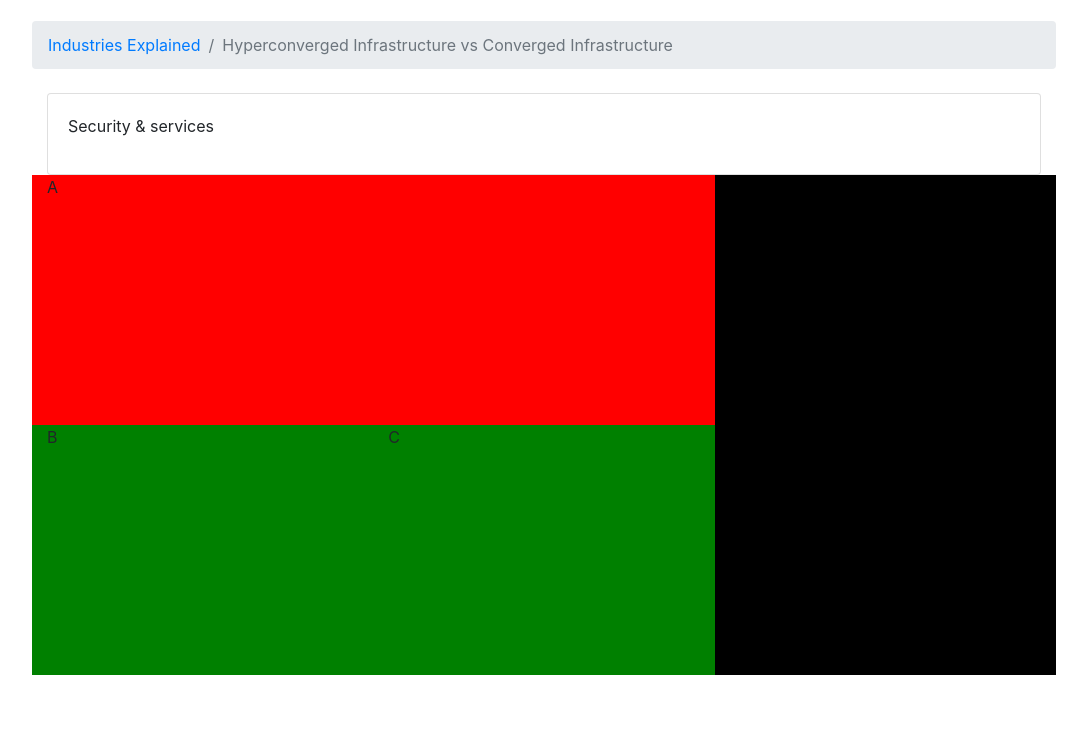
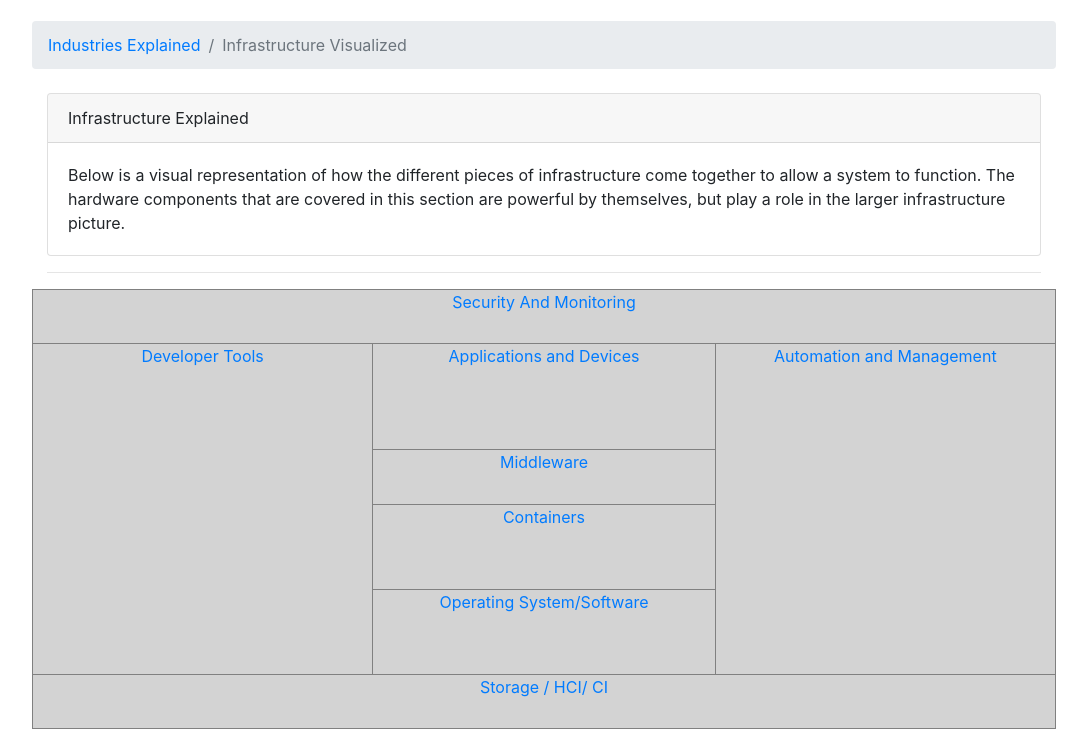
Before and after one commit to vamiller12/prepfortech_prod, a Django app: page /eli5/eli5-it-visualized in a window 1280 px wide. Shown: the part 56-800 px from the top of the page, without its empty margins (178-1265 px from the left). Run offline with Django 3.2, Linux system fonts and the light colour scheme; the visitor is signed in with stand-in values (Sample User, id 1); some libraries are stand-ins or nearby versions.

Commit message:
added infrastructure visualization

```diff
--- a/company/templates/eli5-it-overview-picture.html
+++ b/company/templates/eli5-it-overview-picture.html
@@ -1,11 +1,14 @@
 {% extends 'base.html' %}
 {% load static %}
 {% block 'content' %}
-
+<head>
+   <meta name="viewport" content="width=device-width, initial-scale=1">
+   <link rel="stylesheet" href="https://maxcdn.bootstrapcdn.com/bootstrap/4.5.0/css/bootstrap.min.css">
+</head>
 <div class="container1">
     <ol class="breadcrumb my-4">
       <li class="breadcrumb-item"><a href="{% url 'explained' %}">Industries Explained</a></li>
-      <li class="breadcrumb-item active">Hyperconverged Infrastructure vs Converged Infrastructure</li>
+      <li class="breadcrumb-item active">Infrastructure Visualized</li>
     </ol>
 <link rel="stylesheet" href="https://maxcdn.bootstrapcdn.com/bootstrap/4.5.0/css/bootstrap.min.css">
 <style >
@@ -17,39 +20,108 @@ width: 80%;
 height: 100%;}
 
 
+
+.row > div {
+  flex: 1;
+  height: 55px;
+  background: lightgrey;
+  border: 1px solid grey;
+}
+
+#full-col{
+    height: 85px;
+    border-bottom: 0;
+    border-top: 0;
+}
+#inner-col{
+    height: 85px;
+    border-left: 0;
+    border-right: 0;
+    border-bottom: 0;
+}
+#first-inner-col{
+    height: 105px;
+    border-bottom: 0;
+    border-top: 0;
+    border-left: 0;
+    border-right: 0;
+}
+#first-col{
+    height: 105px;
+    border-top: 0;
+    border-bottom: 0;
+}
+#midd-inner-col{
+    height: 55px;
+    border-left: 0;
+    border-right: 0;
+    border-bottom: 0;
+}
+#mid-col{
+    height: 55px;
+    border-bottom: 0;
+    border-top: 0;
+
+}
 </style>
-
-<div class ="container">
-    <div class ="row">
-        <div class="col-sm-12">
-        <div class="card">
-            <div class="card-body">
-                <p> Security &amp; services</p>
-            </div>
+<div class ="container" align="center">
+    <div class="card">
+        <div class="card-header" align="left">Infrastructure Explained</div>
+        <div class="card-body">
+            <p class="card-text" align="left">
+            Below is a visual representation of how the different pieces of infrastructure come together to allow a system to function. The hardware components that are covered in this section are powerful by themselves, but play a role in the larger infrastructure picture.
+            </p>
         </div>
-         <div class="row">
-    <div class="col-md-8" style="height:500px;background-color:green;">
-      <div class="row" style="height:50%;background-color:red;">
-        <div class="col-md-12">
-          <p>A</p>
+    </div>
+    <hr/>
+    <div class="row">
+        <div class="col-xs-12">
+            <p align="center"><a href="{% url 'eli_secsys'%}">Security And Monitoring</a></p>
         </div>
-      </div>
-      <div class="row">
-        <div class="col-lg-6">
-          <p>B</p>
+    </div>
+    <div class="row">
+        <div id="first-col" class="col-md-4">
+            <p><a href="{% url 'eli_storage'%}">Developer Tools</a></p>
         </div>
-        <div class="col-lg-6" >
-          <p>C</p>
+        <div id="first-inner-col" class="col-xs-12 col-md-4">
+            <p><a href="{% url 'eli_storage'%}">Applications and Devices</a></p>
         </div>
-      </div>
+        <div id="first-col" class="col-md-4">
+            <p><a href="{% url 'eli_storage'%}">Automation and Management</a></p>
+         </div>
     </div>
-    <div class="col-md-4" style="height:500px;background-color:black">
-
+    <div class="row">
+        <div id="mid-col" class="col-md-4">
+        </div>
+        <div id="midd-inner-col" class="col-md-4">
+            <p><a href="{% url 'eli_middleware'%}">Middleware</a></p>
+        </div>
+        <div id="mid-col" class="col-xs-12 col-md-4">
+        </div>
     </div>
-  </div>
-
+    <div class="row">
+        <div id="full-col" class="col-xs-12 col-md-4">
+        </div>
+        <div id="inner-col" class="col-md-4">
+            <p><a href="{% url 'eli_containers'%}">Containers</a></p>
+        </div>
+        <div id="full-col" class="col-md-4">
+        </div>
+    </div>
+    <div class="row">
+        <div id="full-col" class="col-md-4">
+        </div>
+        <div id="inner-col" class="col-md-4">
+            <p><a href="{% url 'eli_opssys'%}">Operating System/Software</a></p>
+        </div>
+        <div id="full-col" class="col-xs-12 col-md-4">
+        </div>
+    </div>
+    <div class="row">
+        <div class="col-xs-12">
+            <p><a href="{% url 'eli_storage'%}">Storage / HCI/ CI</a></p>
         </div>
     </div>
 </div>
-
+</div>
 {% endblock %}
--- a/company/templates/eli5.html
+++ b/company/templates/eli5.html
@@ -64,12 +64,11 @@
                           <p id="AccordionText">Get the complete overview for each piece of hardware in a typical network infrastructure.</p>
                         </div>
                     </a>
-                  <!--  <a class="list-group-item small d-flex align-items-center" href="{% url 'it_visual'%}">
-                    <img class="img-fluid" style="height: 32px; width: 45px;" src="https://i.imgur.com/e0a3j2l.png" />
+                    <a class="list-group-item small d-flex align-items-center" href="{% url 'it_visual'%}">
                      <div>
                           <h6>Infrastructure Visualized</h6>
                         </div>
-                    </a>-->
+                    </a>
             				<a class="list-group-item small d-flex align-items-center" href="{% url 'eli_storage'%}">
 							     <!--	<img class="img-fluid" style="height: 32px; width: 45px;" src="https://i.imgur.com/e0a3j2l.png" /> -->
 							       <div>
```
